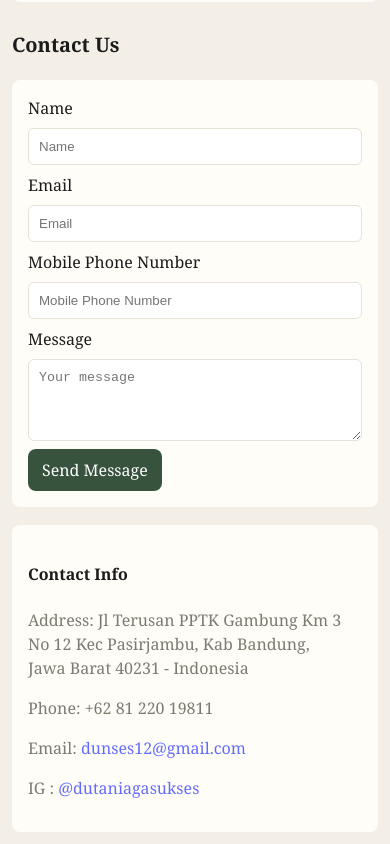
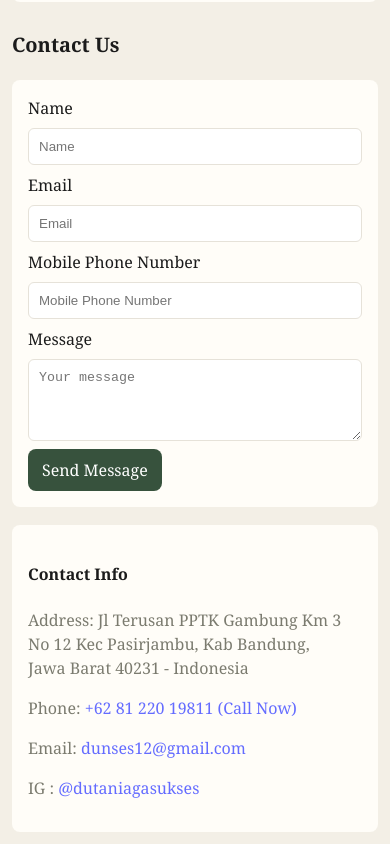
Before and after one commit to ari-fikri/dunses-homepage, a React (Vite) app: page / in a window 390 px wide. Shown: the part 3552-4396 px from the top of the page. Built offline with nearby package versions, Linux system fonts and the light colour scheme.

Commit message:
Add link to make phone call

```diff
--- a/src/components/Contact.jsx
+++ b/src/components/Contact.jsx
@@ -41,7 +41,7 @@ function Contact() {
         <div style={{background: 'var(--card)', padding: '16px', borderRadius: '8px'}}>
           <h4>Contact Info</h4>
           <p style={{color: 'var(--muted)'}}>Address: Jl Terusan PPTK Gambung Km 3 No 12 Kec Pasirjambu, Kab Bandung, <br /> Jawa Barat 40231 - Indonesia</p>
-          <p style={{color: 'var(--muted)'}}>Phone: +62 81 220 19811</p>
+          <p style={{color: 'var(--muted)'}}>Phone: <a href="tel:+628122019811">+62 81 220 19811 (Call Now)</a></p>
           <p style={{color: 'var(--muted)'}}>Email: <a href="mailto:dunses12@gmail.com">dunses12@gmail.com</a></p>
           <p style={{color: 'var(--muted)'}}>IG : <a href="https://www.instagram.com/dutaniagasukses" target="_blank" rel="noopener noreferrer">@dutaniagasukses</a></p>
         </div>
```
